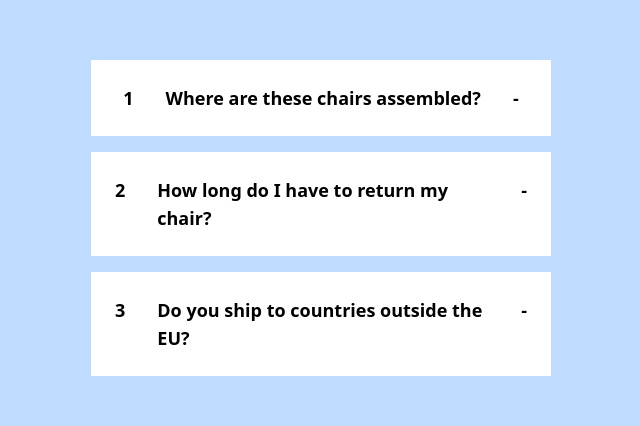
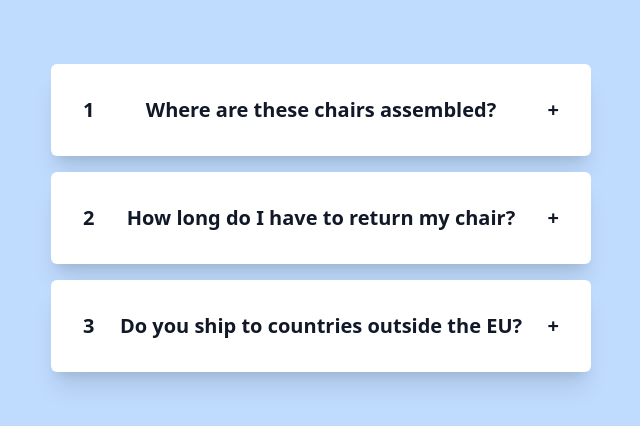
Before and after one commit to Dhruvmehta1311/accordion, a React (Vite) app: page / in a window 1280 px wide. Shown: the part 182-608 px from the top of the page, without its empty margins (319-959 px from the left). Built offline with nearby package versions, Linux system fonts and the light colour scheme.

Commit message:
Made it dynamic.

```diff
--- a/src/App.jsx
+++ b/src/App.jsx
@@ -33,15 +33,32 @@ function Accordian({ data }) {
 function AccordianComponent({ title, text, index }) {
   const [isOpen, setIsOpen] = useState(false);
 
+  function handleIsOpen() {
+    setIsOpen((isOpen) => !isOpen);
+  }
+
   return (
     <>
-      <div className="flex flex-col items-center justify-center bg-white w-[90%] p-6 max-w-[460px] mx-auto">
-        <section className="flex gap-8 font-semibold sm:font-bold text-sm sm:text-lg">
-          <p>{index + 1}</p>
+      <div
+        onClick={handleIsOpen}
+        className={`cursor-pointer shadow-xl rounded-md  bg-white w-[90%] p-6 max-w-[540px] mx-auto ${
+          isOpen ? "border-t-8 border-t-green-300 bg-green-100" : ""
+        }`}
+      >
+        <section
+          className={`flex justify-between items-center p-2 font-semibold sm:font-bold text-sm sm:text-xl ${
+            isOpen ? "text-green-600 " : "text-gray-900"
+          }`}
+        >
+          <p className="text-gray-900">{index + 1}</p>
           <p>{title}</p>
-          <p className="cursor-pointer">-</p>
+          <p className="text-center">{isOpen ? "-" : "+"}</p>
         </section>
-        {isOpen ? <p tracking-tight>{text}</p> : null}
+        {isOpen ? (
+          <div className="p-4 border-t border-gray-200">
+            <p>{text}</p>
+          </div>
+        ) : null}
       </div>
     </>
   );
```
